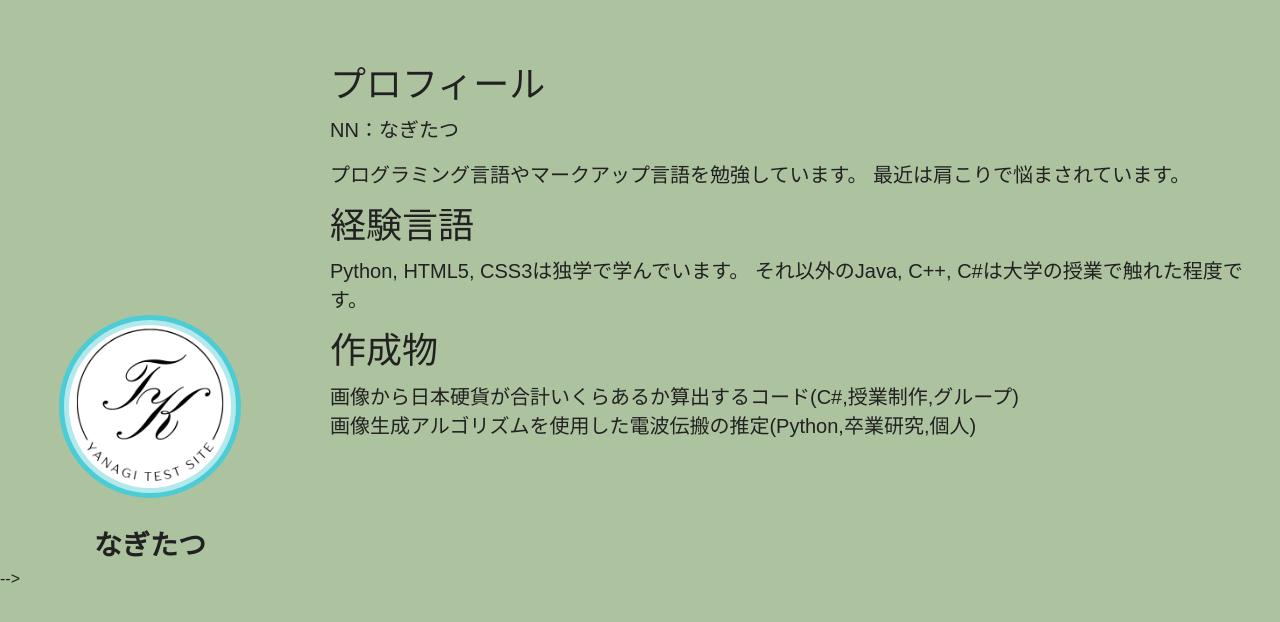
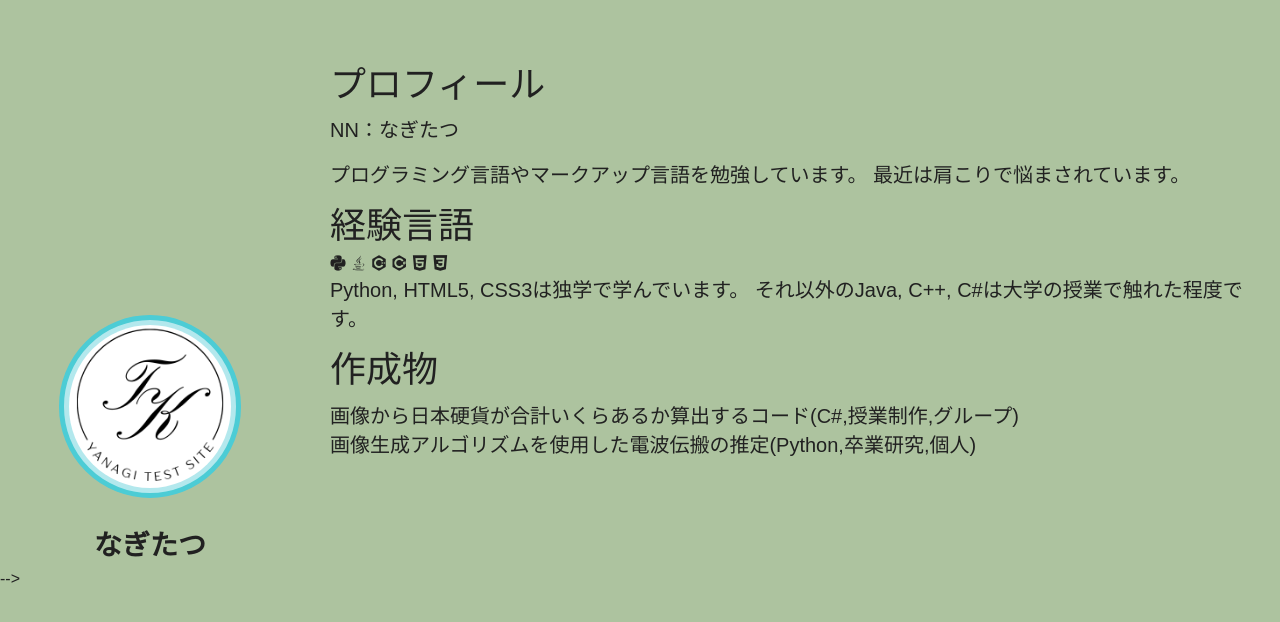
Before and after one commit to kt0228/kt0228.github.io, a Jekyll site: the page built from index.md, in a window 1280 px wide. Shown: the top 622 px of the page. Built offline with Jekyll 4.4.1, drawn with Linux system fonts in a browser that asks for light colours.

Commit message:
Update head.html

```diff
--- a/_includes/head.html
+++ b/_includes/head.html
@@ -5,6 +5,7 @@
         <meta name="keywords" content="{% capture tags %}{% for tag in page.tags %}{{ tag | capitalize }}, {% endfor %}{% endcapture %}{{ tags }}">
 
         <!-- css load -->
+        <link rel="stylesheet" type='text/css' href="https://cdn.jsdelivr.net/gh/devicons/devicon@latest/devicon.min.css" />
         <link href="{{ "/style/home.css" | prepend: site.baseurl }}" rel="stylesheet"/>
         <link href="{{ "/style/deco.css" | prepend: site.baseurl }}" rel="stylesheet"/>
         <!--
```
